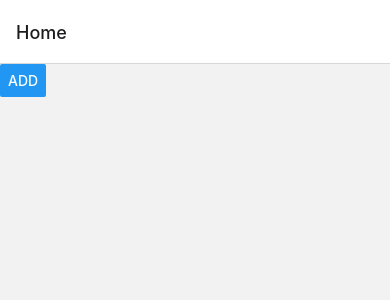
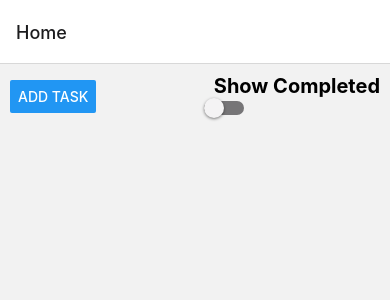
Before and after one commit to nolangwinter/ThreeDo, a React Native app: screen /Home in a window 390 px wide. Shown: the top 300 px of the page. Built offline with nearby package versions, Linux system fonts and the light colour scheme.

Commit message:
added a toggle
Added a text field for the inputted task

```diff
--- a/screens/Add.js
+++ b/screens/Add.js
@@ -1,12 +1,18 @@
 import { StyleSheet, Text, View, SafeAreaView, Button } from 'react-native'
 import React from 'react'
 import AppContext from '../AppContext'
+import { TextInput } from 'react-native-gesture-handler';
 
 const Add = ({navigation}) => {
     const context = React.useContext(AppContext);
   return (
     <View>
       <Text style={styles.label}>Add Task</Text>
+      <TextInput
+            placeholder={(context.tasks.length == 0) ? "Add your first task" : "Add another task"}
+            style={styles.input}
+            onChangeText={context.setTask}
+            value={context.tasks}/>
       <Button title="Cancel" onPress={() => {navigation.goBack()}}/>
       <Button title='Add' onPress={() => {context.addTask('foo'); navigation.goBack()}}/>
     </View>
@@ -23,4 +29,10 @@ const styles = StyleSheet.create({
         color:"black",
         fontSize:20,
     },
+    input: {
+        width: '80%',
+        borderColor: 'black',
+        borderWidth: 1,
+        padding: 10,
+      },
 })
--- a/screens/FrontPage.js
+++ b/screens/FrontPage.js
@@ -1,14 +1,28 @@
-import { StyleSheet, Text, View, SafeAreaView, Button, FlatList} from 'react-native'
-import React from 'react'
+import { StyleSheet, Text, View, SafeAreaView, Button, FlatList, Switch} from 'react-native'
+import React, { useState } from 'react'
 import AppContext from '../AppContext'
 
 const Home = ({navigation}) => {
-    const context = React.useContext(AppContext);
+  const context = React.useContext(AppContext);
+  const [isEnabled, setIsEnabled] = useState(false);
+  const toggleSwitch = () => setIsEnabled(previousState => !previousState);
   return (
     <SafeAreaView style={styles.screen}>
-      <View style={styles.inputContainer}>
-        <Button title="Add" onPress={() => {navigation.navigate("Add")}} />
-      </View>
+        <View style={styles.toggle}>
+            <View style={styles.inputContainer}>
+                <Button title="Add Task" onPress={() => {navigation.navigate("Add")}} />
+            </View>
+            <View style={styles.container}>
+                <Text style={styles.completed}>Show Completed</Text>
+                <Switch
+                    trackColor={{false: '#767577', true: '#81b0ff'}}
+                    thumbColor={isEnabled ? '#f5dd4b' : '#f4f3f4'}
+                    ios_backgroundColor="#3e3e3e"
+                    onValueChange={toggleSwitch}
+                    value={isEnabled}
+                />
+            </View>
+        </View>
       <FlatList
         data={context.tasks}
         renderItem={({ item }) => (
@@ -46,4 +60,15 @@ const styles = StyleSheet.create({
     taskItem: {
         color:"black"
     },
+    toggle: {
+        padding:10,
+        flexDirection:"row",
+        alignItems:"center",
+        justifyContent:"space-between",
+      },
+    completed: {
+        marginLeft:10,
+        fontSize:20,
+        fontWeight:"bold",
+    }
 });
```
